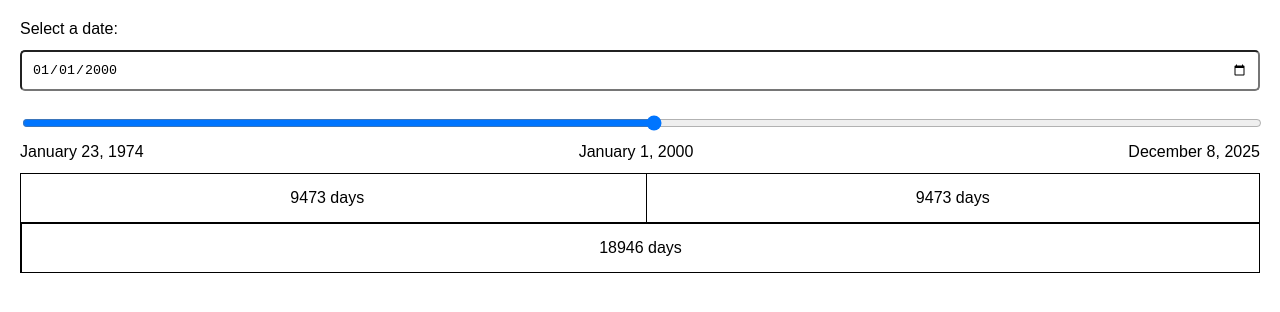
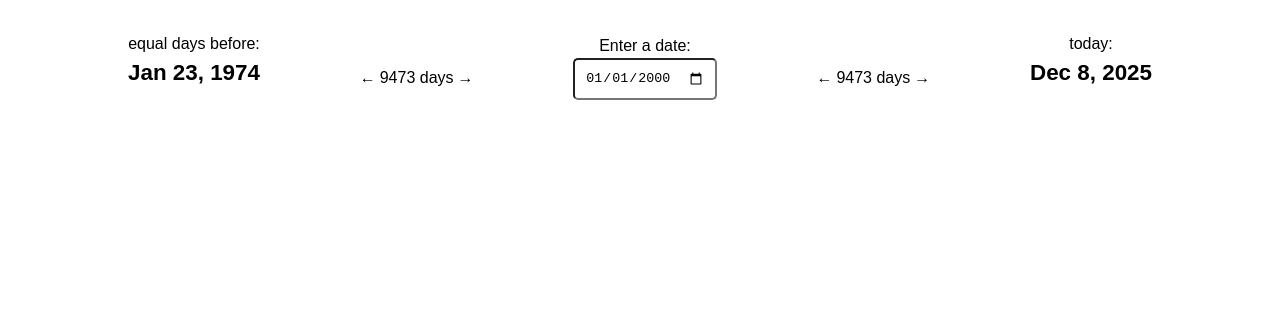
Before and after one commit to mikesusz/time-sqd-co, a React (Vite) app: page / in a window 1280 px wide. Shown: the top 312 px of the page. Built offline with nearby package versions, Linux system fonts and the light colour scheme.

Commit message:
updating readme and simplifying the interface, adding mobile friendly view

```diff
--- a/src/App.tsx
+++ b/src/App.tsx
@@ -1,24 +1,17 @@
-import React, { useState, useMemo } from 'react';
-import DatePicker from './components/DatePicker';
+import React, { useState } from 'react';
 import TimeDisplay from './components/TimeDisplay';
 
 const App: React.FC = () => {
 	// default to Jan 1, 2000
 	const [targetDate, setTargetDate] = useState<Date>(new Date(2000, 0, 1));
 
-	// compute pastTime (same logic used in TimeDisplay) and derive its year for the range min
-	const pastTimeYear = useMemo(() => {
-		const now = new Date();
-		const diff = Math.abs(now.getTime() - targetDate.getTime());
-		const pastTime = new Date(targetDate.getTime() - diff);
-		return pastTime.getFullYear();
-	}, [targetDate]);
-
 	return (
 		<main>
-			<DatePicker targetDate={targetDate} onDateChange={setTargetDate} minYear={pastTimeYear} />
-
-			<TimeDisplay currentDate={new Date()} pastDate={targetDate} />
+			<TimeDisplay
+				currentDate={new Date()}
+				pastDate={targetDate}
+				onPastDateChange={setTargetDate}
+			/>
 		</main>
 	);
 };
--- a/src/components/DatePicker.tsx
+++ /dev/null
@@ -1,126 +0,0 @@
-import React, { useEffect, useRef, useState } from 'react';
-
-interface DatePickerProps {
-	targetDate: Date;
-	onDateChange: (date: Date) => void;
-	minYear?: number; // optional prop to control the range min
-}
-
-const formatIso = (d: Date) =>
-	`${d.getFullYear()}-${String(d.getMonth() + 1).padStart(2, '0')}-${String(d.getDate()).padStart(
-		2,
-		'0'
-	)}`;
-
-const DatePicker: React.FC<DatePickerProps> = ({ targetDate, onDateChange, minYear }) => {
-	const inputRef = useRef<HTMLInputElement | null>(null);
-	const isEditingRef = useRef(false);
-
-	const [editValue, setEditValue] = useState(() => formatIso(targetDate));
-
-	useEffect(() => {
-		// sync from targetDate only when the user is not actively editing
-		if (!isEditingRef.current) {
-			setEditValue(formatIso(targetDate));
-		}
-	}, [targetDate]);
-
-	const commitIfValid = (input: HTMLInputElement) => {
-		const dateFromControl = input.valueAsDate;
-		if (dateFromControl) {
-			// normalize using UTC getters to avoid timezone shifts
-			const normalized = new Date(
-				dateFromControl.getUTCFullYear(),
-				dateFromControl.getUTCMonth(),
-				dateFromControl.getUTCDate()
-			);
-			onDateChange(normalized);
-			return true;
-		}
-
-		// fallback: if user pasted a full yyyy-mm-dd string
-		const raw = input.value;
-		const parts = raw.split('-').map(Number);
-		if (parts.length >= 3 && parts.every((n) => !isNaN(n))) {
-			const [y, m, d] = parts;
-			onDateChange(new Date(y, m - 1, d));
-			return true;
-		}
-
-		return false;
-	};
-
-	const handleInputChange = (e: React.ChangeEvent<HTMLInputElement>) => {
-		const input = e.target;
-		setEditValue(input.value);
-
-		// commit immediately only when browser reports a full valid date
-		const dateFromControl = input.valueAsDate;
-		if (dateFromControl) {
-			// normalize and commit
-			const normalized = new Date(
-				dateFromControl.getUTCFullYear(),
-				dateFromControl.getUTCMonth(),
-				dateFromControl.getUTCDate()
-			);
-			onDateChange(normalized);
-		}
-	};
-
-	const handleFocus = () => {
-		isEditingRef.current = true;
-	};
-
-	const handleBlur = (e: React.FocusEvent<HTMLInputElement>) => {
-		isEditingRef.current = false;
-		const input = e.target;
-		const committed = commitIfValid(input);
-		// if not committed, revert to the formatted targetDate value
-		if (!committed) {
-			setEditValue(formatIso(targetDate));
-		}
-	};
-
-	const handleYearChange = (e: React.ChangeEvent<HTMLInputElement>) => {
-		const year = Number(e.target.value);
-		onDateChange(new Date(year, targetDate.getMonth(), targetDate.getDate()));
-	};
-
-	const currentYear = new Date().getFullYear();
-
-	// ensure min is sensible, never greater than currentYear, and never below 0
-	const effectiveMin = Math.max(0, Math.min(minYear ?? 1900, currentYear));
-
-	return (
-		<div className="inputs">
-			<div>
-				<label htmlFor="date-picker">Select a date:</label>
-			</div>
-			<div>
-				<input
-					ref={inputRef}
-					id="date-picker"
-					type="date"
-					value={editValue}
-					onChange={handleInputChange}
-					onFocus={handleFocus}
-					onBlur={handleBlur}
-				/>
-			</div>
-
-			<div>
-				<input
-					id="year-range"
-					type="range"
-					title="year"
-					min={effectiveMin}
-					max={currentYear}
-					value={targetDate.getFullYear()}
-					onChange={handleYearChange}
-				/>
-			</div>
-		</div>
-	);
-};
-
-export default DatePicker;
--- a/src/components/TimeDisplay.tsx
+++ b/src/components/TimeDisplay.tsx
@@ -1,4 +1,4 @@
-import React from 'react';
+import React, { useEffect, useRef, useState } from 'react';
 
 const defaultCurrentDate = new Date();
 const defaultPastDate = new Date('2000-01-01');
@@ -6,11 +6,22 @@ const defaultPastDate = new Date('2000-01-01');
 interface TimeDisplayProps {
 	currentDate?: Date | null;
 	pastDate?: Date | null;
+	onPastDateChange?: (date: Date) => void;
 }
+
+const formatTime = (date: Date) =>
+	date.toLocaleDateString(undefined, { month: 'short', day: 'numeric', year: 'numeric' });
+
+const formatIso = (d: Date) =>
+	`${d.getFullYear()}-${String(d.getMonth() + 1).padStart(2, '0')}-${String(d.getDate()).padStart(
+		2,
+		'0'
+	)}`;
 
 const TimeDisplay: React.FC<TimeDisplayProps> = ({
 	currentDate = defaultCurrentDate,
 	pastDate = defaultPastDate,
+	onPastDateChange,
 }) => {
 	if (!currentDate || !pastDate) {
 		console.warn('TimeDisplay: currentDate or pastDate is undefined', { currentDate, pastDate });
@@ -22,12 +33,71 @@ const TimeDisplay: React.FC<TimeDisplayProps> = ({
 		);
 	}
 
+	const inputRef = useRef<HTMLInputElement | null>(null);
+	const isEditingRef = useRef(false);
+	const [editValue, setEditValue] = useState(() => formatIso(pastDate));
+
+	useEffect(() => {
+		if (!isEditingRef.current) {
+			setEditValue(formatIso(pastDate));
+		}
+	}, [pastDate]);
+
+	const commitIfValid = (input: HTMLInputElement) => {
+		const dateFromControl = input.valueAsDate;
+		if (dateFromControl) {
+			// use UTC getters to avoid timezone shifts (valueAsDate is at 00:00 UTC)
+			const normalized = new Date(
+				dateFromControl.getUTCFullYear(),
+				dateFromControl.getUTCMonth(),
+				dateFromControl.getUTCDate()
+			);
+			onPastDateChange?.(normalized);
+			return true;
+		}
+
+		const raw = input.value;
+		const parts = raw.split('-').map(Number);
+		if (parts.length >= 3 && parts.every((n) => !isNaN(n))) {
+			const [y, m, d] = parts;
+			onPastDateChange?.(new Date(y, m - 1, d));
+			return true;
+		}
+
+		return false;
+	};
+
+	const handleInputChange = (e: React.ChangeEvent<HTMLInputElement>) => {
+		const input = e.target;
+		setEditValue(input.value);
+
+		// commit immediately only when browser reports a full valid date
+		const dateFromControl = input.valueAsDate;
+		if (dateFromControl) {
+			const normalized = new Date(
+				dateFromControl.getUTCFullYear(),
+				dateFromControl.getUTCMonth(),
+				dateFromControl.getUTCDate()
+			);
+			onPastDateChange?.(normalized);
+		}
+	};
+
+	const handleFocus = () => {
+		isEditingRef.current = true;
+	};
+
+	const handleBlur = (e: React.FocusEvent<HTMLInputElement>) => {
+		isEditingRef.current = false;
+		const input = e.target;
+		const committed = commitIfValid(input);
+		if (!committed) {
+			setEditValue(formatIso(pastDate));
+		}
+	};
+
 	const timeDifference = Math.abs(currentDate.getTime() - pastDate.getTime());
 	const pastTime = new Date(pastDate.getTime() - timeDifference);
-
-	// changed: output date as "Month Day, Year" (e.g. "January 1, 2000")
-	const formatTime = (date: Date) =>
-		date.toLocaleDateString(undefined, { month: 'long', day: 'numeric', year: 'numeric' });
 
 	// compute integer days and double it
 	const days = Math.floor(timeDifference / (1000 * 60 * 60 * 24));
@@ -35,30 +105,46 @@ const TimeDisplay: React.FC<TimeDisplayProps> = ({
 
 	return (
 		<div className="outputs">
-			<div className="visual">
-				<div>{formatTime(pastTime)}</div>
-
-				<div>{formatTime(pastDate)}</div>
-
-				<div>{formatTime(currentDate)}</div>
+			<div className="centered">
+				equal days before:
+				<br />
+				<div className="formattedDate">{formatTime(pastTime)}</div>
 			</div>
 
-			<div className="diff">
-				<div className="layout">
-					<div className="display">{days} days</div>
-				</div>
-				<div className="layout">
-					<div className="display">{days} days</div>
+			<div className="layout">
+				<div className="display arrows">
+					<div>&larr;</div>
+					<div>{days} days</div>
+					<div>&rarr;</div>
 				</div>
 			</div>
 
-			<div className="fullDiff">
-				<div className="layout">
-					<div className="display">{doubleDays} days</div>
+			<div className="centered input">
+				<label htmlFor="date-picker">Enter a date:</label>
+				<input
+					ref={inputRef}
+					id="date-picker"
+					type="date"
+					value={editValue}
+					onChange={handleInputChange}
+					onFocus={handleFocus}
+					onBlur={handleBlur}
+				/>
+			</div>
+
+			<div className="layout">
+				<div className="display arrows">
+					<div>&larr;</div>
+					<div>{days} days</div>
+					<div>&rarr;</div>
 				</div>
 			</div>
 
-			<div className="stats">{/* future expansion */}</div>
+			<div className="centered">
+				today:
+				<br />
+				<div className="formattedDate">{formatTime(currentDate)}</div>
+			</div>
 		</div>
 	);
 };
--- a/src/styles/app.css
+++ b/src/styles/app.css
@@ -4,36 +4,18 @@ body {
 	padding: 20px;
 }
 
-.time-display {
-	margin-top: 30px;
-	padding: 15px;
-	border-radius: 5px;
+main {
+	max-width: 1024px;
+	margin: 0 auto;
 }
 
-input[type='date'],
-input[type='range'] {
+input[type='date'] {
 	padding: 10px;
 	border-radius: 5px;
-	/* width: 100%; */
-	/* max-width: 300px; */
-}
-
-.inputs {
-	display: flex;
-	flex-direction: column;
-	align-items: stretch; /* make children stretch to full width */
-	gap: 12px;
-}
-
-/* make immediate children of .inputs full width and include padding in width */
-.inputs > * {
-	width: 100%;
-	box-sizing: border-box;
 }
 
 /* ensure form controls expand to full width and respect padding */
 input[type='date'],
-input[type='range'],
 select,
 button,
 textarea {
@@ -44,42 +26,85 @@ textarea {
 	border-radius: 5px;
 }
 
-.outputs .visual {
+.outputs {
 	position: relative;
 	display: flex;
+	flex-direction: column-reverse;
+
 	align-items: center;
 	justify-content: space-between; /* first at start, last at end */
 	gap: 8px;
-	margin-bottom: 12px;
+	margin: 12px 0;
+	line-height: 1.5;
 }
 
-.outputs .diff,
-.outputs .fullDiff {
-	display: flex;
-	gap: 12px;
-	border-right: 1px solid currentColor;
-	border-top: 1px solid currentColor;
-	border-bottom: 1px solid currentColor;
+.outputs .larger {
+	/* capture style attributes that need to be overridden
+	in the larger media query. also need to override the transforms
+	on .display.arrows */
+	flex-direction: row;
+	align-items: end;
 }
 
-.outputs .fullDiff {
-	border-left: 1px solid currentColor;
+.outputs > div:not(.input) {
+	margin-bottom: 10px;
 }
 
-.diff .layout,
-.fullDiff .layout {
-	flex: 1 1 0; /* equal width columns */
+.outputs .display.arrows {
 	display: flex;
-	align-items: center; /* vertical center */
-	justify-content: center; /* horizontal center */
-	box-sizing: border-box;
-	padding: 8px; /* optional spacing inside each column */
-	min-height: 48px; /* optional — ensures visible area */
-	border-left: 1px solid currentColor;
+	flex-direction: column;
+	align-items: center;
 }
 
-/* ensure inner .display spans the layout and centers text */
-.diff .layout .display {
-	width: 100%;
+.outputs .display.arrows > *:first-child {
+	display: inline-block; /* ensures transform doesn't collapse layout */
+	transform: rotate(90deg);
+	transform-origin: center;
+	-webkit-transform: rotate(90deg);
+	-webkit-transform-origin: center;
+}
+
+.outputs .display.arrows > *:last-child {
+	display: inline-block; /* ensures transform doesn't collapse layout */
+	transform: rotate(-90deg);
+	transform-origin: center;
+	-webkit-transform: rotate(90deg);
+	-webkit-transform-origin: center;
+}
+
+.centered {
 	text-align: center;
 }
+
+.formattedDate {
+	font-size: 1.4;
+	font-weight: bold;
+}
+
+@media (min-width: 700px) {
+	/* layout becomes horizontal on wider screens */
+	.outputs {
+		flex-direction: row;
+		align-items: end;
+		justify-content: space-between;
+		gap: 16px;
+	}
+
+	/* place arrow elements side-by-side and undo small-screen rotation */
+	.outputs .display.arrows {
+		flex-direction: row;
+		text-wrap-mode: nowrap;
+	}
+
+	.outputs .display.arrows > *:first-child,
+	.outputs .display.arrows > *:last-child {
+		transform: none;
+		-webkit-transform: none;
+		margin: 0 0.25em;
+	}
+
+	/* increase formatted date size on larger screens */
+	.formattedDate {
+		font-size: 1.4rem;
+	}
+}
```
Also changed, not shown: src/hooks/useTimeRange.ts (deleted, +0 -59 lines), 1 other file (tests, documents, lock files or other folders).
